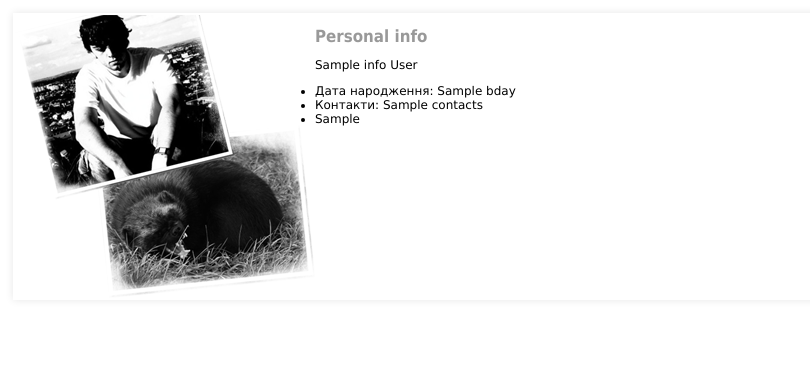
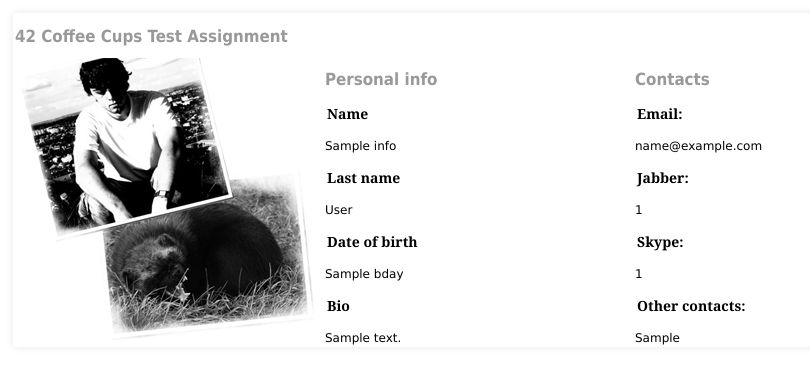
Before and after one commit to lpfan/42coffecups, a Django app: template _42cupstest/tickets/templates/contact.html in a window 1280 px wide. Shown: the top 384 px of the page, without its empty margins (0-810 px from the left). Run offline with Django 3.2, Linux system fonts and the light colour scheme; the template is opened without the code that fills it: most values are stand-ins (such as "Sample title", 1, 10 or a date in 2020); parts of the project's set-up code (start-up, migrations or seed data) failed here and were passed over.

Commit message:
ticket:t1_contact Fixing template according to mockup 	modified:   media/css/style.css 	modified:   tickets/fixtures/initial_data.json 	modified:   tickets/models.py 	modified:   tickets/templates/contact.html

```diff
--- a/_42cupstest/media/css/style.css
+++ b/_42cupstest/media/css/style.css
@@ -52,6 +52,16 @@ h1 span {
     -moz-box-shadow: rgba(0,0,0, 0.1) 0px 0px 8px;
     -webkit-box-shadow: rgba(0,0,0, 0.1) 0px 0px 8px;
 }
+   pre {
+      font-size: 14px;
+      padding-top: 2px;
+      padding-right: 2px;
+      padding-bottom: 2px;
+      padding-left: 2px;
+      font-family: Georgia, serif;
+      font-weight:800;
+      line-height: 18px;
+   }
 
   .info img {
     float:left;
@@ -66,6 +76,14 @@ h1 span {
   	color:#003366;
   	text-decoration:none;
   	}
+
+   .column {
+      width:300px;
+      float:left;
+      padding-left:10px;
+   }
+
+
 
    .progress {
    		background:#000 url(../../media/images/under_construction.jpg) no-repeat;
--- a/_42cupstest/tickets/fixtures/initial_data.json
+++ b/_42cupstest/tickets/fixtures/initial_data.json
@@ -3,11 +3,14 @@
     "model": "tickets.myinfo",
     "pk": 1,
     "fields": {
-      "surname"     : "Щетінін",
-      "name"        : "Міша",
-      "bday"        : "1987-10-30",
-      "contacts"    : "jabber: lpfan@jabber.ru",
-      "short_story" : "I don't know how i got this way, I'll never be alright"
+      "surname"        : "Shchetinin",
+      "name"           : "Misha",
+      "bday"           : "1987-10-30",
+      "email"          : "misha.shchetinin@gmail.com",
+      "jabber_id"      : "lpfan@jabber.ru",
+      "skype_id"       : "pro-finder",
+      "other_contacts" : "icq#:593308073",
+      "bio" : ""
     }
   }
 ]
--- a/_42cupstest/tickets/templates/contact.html
+++ b/_42cupstest/tickets/templates/contact.html
@@ -3,15 +3,30 @@
 {%block content %}
 
 <div class="info">
+    <h1>42 Coffee Cups Test Assignment</h1>
     <img src="media/images/me.png" alt="" />
-    <h1>Personal info</h1>
-    <p>{{info.name}} {{info.surname}} </p>
 
-    <ul>
-      <li>Дата народження: {{info.bday}}</li>
-      <li>Контакти: {{info.contacts}}</li>
-      <li>{{info.short_story}}</li>
-    </ul>
+
+    <div class="column">
+        <h1>Personal info</h1>
+
+        <div class="unit"><pre>Name</pre> {{info.name }}</div>
+        <div class="unit"><pre>Last name</pre> {{info.surname }}</div>
+        <div class="unit"><pre>Date of birth</pre> {{info.bday }}</div>
+        <div class="unit"><pre>Bio</pre> {{info.bio }}</div>
+
+
+    </div>
+
+    <div class="column">
+
+        <h1>Contacts</h1>
+        <div class="unit"><pre>Email:</pre> {{info.email}}</div>
+        <div class="unit"><pre>Jabber:</pre>{{info.jabber_id}}</div>
+        <div class="unit"><pre>Skype:</pre> {{info.skype_id}}</div>
+        <div class="unit"><pre>Other contacts:</pre> {{info.other_contacts}}</div>
+
+    </div>
 
 </div>
 
```
Also changed, not shown: _42cupstest/tickets/models.py (+6 -2 lines).
